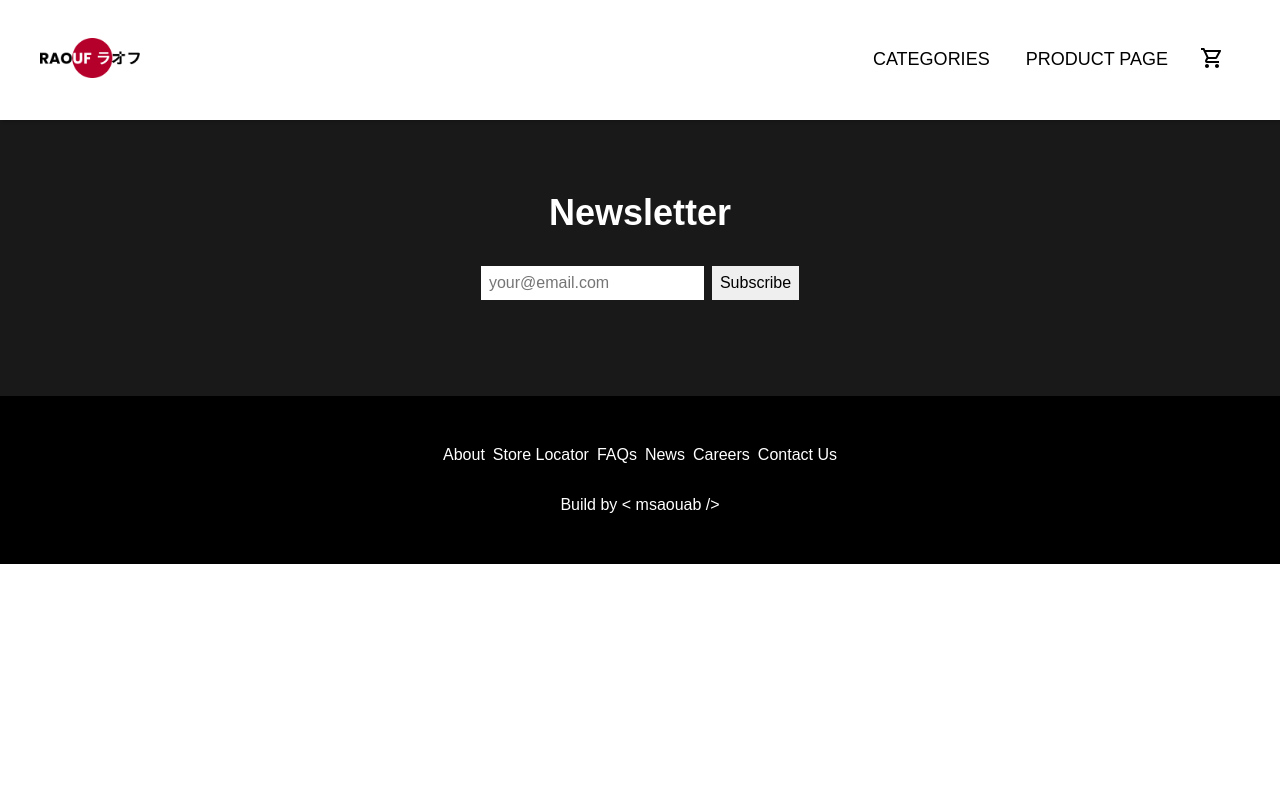
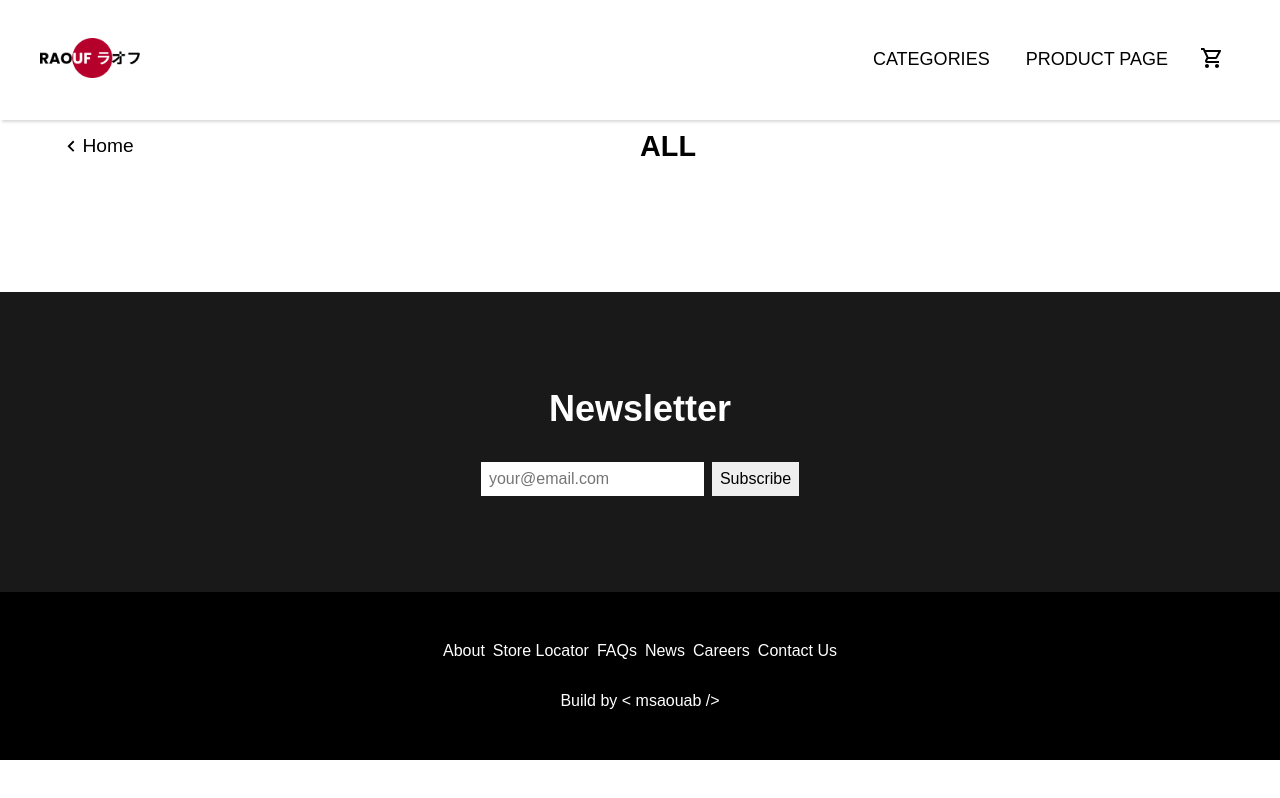
Before and after one commit to msaouab/e-commerce, a React (Vite) app: page /categories in a window 1280 px wide. Built offline with nearby package versions, Linux system fonts and the light colour scheme; a web font is replaced by a local one.

Commit message:
workin on categories page

```diff
--- a/src/App.tsx
+++ b/src/App.tsx
@@ -14,7 +14,7 @@ const AppStyle = styled.div`
 		background-color: #fff;
 	}
 	& > main {
-		margin-bottom: 6rem;
+		margin: 8.1rem 0;
 	}
 `;
 
--- a/src/components/Banner.tsx
+++ b/src/components/Banner.tsx
@@ -5,7 +5,7 @@ import data from "../data/dbStore.json";
 
 const BannerStyle = styled.section<{ $isFirst?: boolean }>`
 	display: flex;
-	flex-direction: ${({ $isFirst }) => ($isFirst ? "row" : "row-reverse")};
+	flex-direction: ${({ $isFirst }) => ($isFirst ? "row-reverse" : "row")};
 	justify-content: center;
 	align-items: center;
 	height: 25rem;
@@ -69,15 +69,11 @@ interface BannerData {
 
 const Banner = (Props: { $isFirst: boolean }) => {
 	const { $isFirst } = Props;
+	const [banner, setBanner] = useState<BannerData | null>(null);
 
-	const [banner, setBanner] = useState<BannerData | null>(null);
 	useEffect(() => {
-		if ($isFirst === true) {
-			setBanner(data.Banner.topBanner);
-		}
-		if ($isFirst === false) {
-			setBanner(data.Banner.bottomBanner);
-		}
+		if ($isFirst === true) setBanner(data.Banner.topBanner);
+		if ($isFirst === false) setBanner(data.Banner.bottomBanner);
 	}, [$isFirst]);
 
 	if (!banner) return null;
--- a/src/components/NavBar.tsx
+++ b/src/components/NavBar.tsx
@@ -132,7 +132,7 @@ const NavBar = () => {
 				<nav className={isOpen ? "open " : ""}>
 					<ul>
 						<li>
-							<NavLink to={"/"}>CATEGORIES</NavLink>
+							<NavLink to={"/categories"}>CATEGORIES</NavLink>
 						</li>
 						<li>
 							<NavLink to={"/Product"}>PRODUCT PAGE</NavLink>
--- a/src/data/dbStore.json
+++ b/src/data/dbStore.json
@@ -5,37 +5,37 @@
 			"alt": "top banner",
 			"header": "Creative harmonious living",
 			"content": "RAOUF Products are all made to standard sizes so that you can mix and match them freely.",
-			"link": ""
+			"link": "/categories"
 		},
 		"bottomBanner": {
 			"image": "/imgs/hero grid/bottom banner.jpg",
 			"alt": "bottom banner",
 			"header": "Comfortable & Elegante Living",
 			"content": "RAOUF Products are all made to standard sizes so that you can mix and match them freely.",
-			"link": ""
+			"link": "/categories"
 		}
 	},
 	"Home": {
 		"0": {
-			"image": "../assets/imags/hero grid/big sqr.jpg",
+			"image": "/imags/hero grid/big sqr.jpg",
 			"alt": "big square",
 			"header": "Live Comfortably",
 			"link": ""
 		},
 		"1": {
-			"image": "../assets/imags/hero grid/mid tall rect.jpg",
+			"image": "/imags/hero grid/mid tall rect.jpg",
 			"alt": "mid tall rect",
 			"header": "Skincare",
 			"link": ""
 		},
 		"2": {
-			"image": "../assets/imags/hero grid/kitchen.jpg",
+			"image": "/imags/hero grid/kitchen.jpg",
 			"alt": "kitchen",
 			"header": "Kitchen",
 			"link": ""
 		},
 		"3": {
-			"image": "../assets/imags/hero grid/electronics.jpg",
+			"image": "/imags/hero grid/electronics.jpg",
 			"alt": "electronics",
 			"header": "Electronics",
 			"link": ""
--- a/src/pages/Categories.tsx
+++ b/src/pages/Categories.tsx
@@ -1,11 +1,51 @@
+import { MdKeyboardArrowLeft } from "react-icons/md";
+import { Link } from "react-router-dom";
 import styled from "styled-components";
 
-const CategoryStyle = styled.section``;
+const CategoryStyle = styled.section`
+	& > header {
+		& > div {
+			display: flex;
+			justify-content: flex-start;
+			align-items: center;
+			& > .left {
+				flex: 1;
+				& > a {
+					text-decoration: none;
+					color: #000;
+					display: flex;
+					align-items: center;
+					font-size: 1.2rem;
+					& > svg {
+						color: #000;
+						font-size: 1.4rem;
+					}
+				}
+			}
+			& > h1 {
+				flex: 1;
+				font-size: 1.8rem;
+			}
+		}
+	}
+`;
 
 const Categories = () => {
 	return (
-		<CategoryStyle></CategoryStyle>
-	)
+		<CategoryStyle className="container">
+			<header className="">
+				<div>
+					<div className="left">
+						<Link to={"/"}>
+							<MdKeyboardArrowLeft />
+							Home
+						</Link>
+					</div>
+					<h1>{"ALL"}</h1>
+				</div>
+			</header>
+		</CategoryStyle>
+	);
 };
 
 export default Categories;
--- a/src/pages/Home.tsx
+++ b/src/pages/Home.tsx
@@ -2,7 +2,6 @@ import styled from "styled-components";
 import Banner from "../components/Banner";
 
 const HomeStyle = styled.div`
-	margin-top: 130px;
 	display: flex;
 	flex-direction: column;
 	justify-content: space-evenly;
@@ -11,8 +10,8 @@ const HomeStyle = styled.div`
 `;
 
 const Home = () => {
-	const TopBanner: boolean = false;
-	const BottomBanner: boolean = true;
+	const TopBanner: boolean = true;
+	const BottomBanner: boolean = false;
 	return (
 		<HomeStyle className="container">
 			<h1>Home</h1>
```
